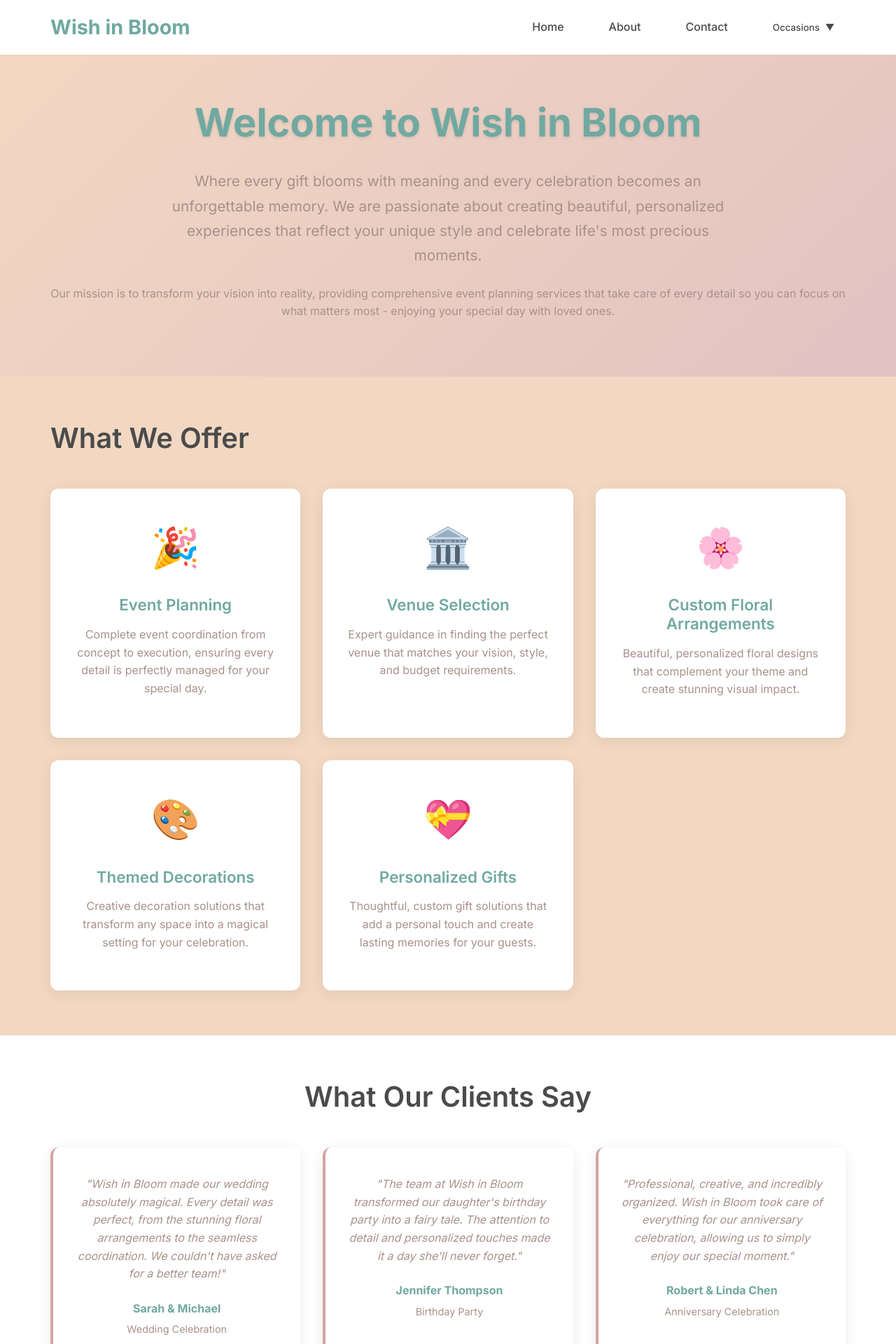
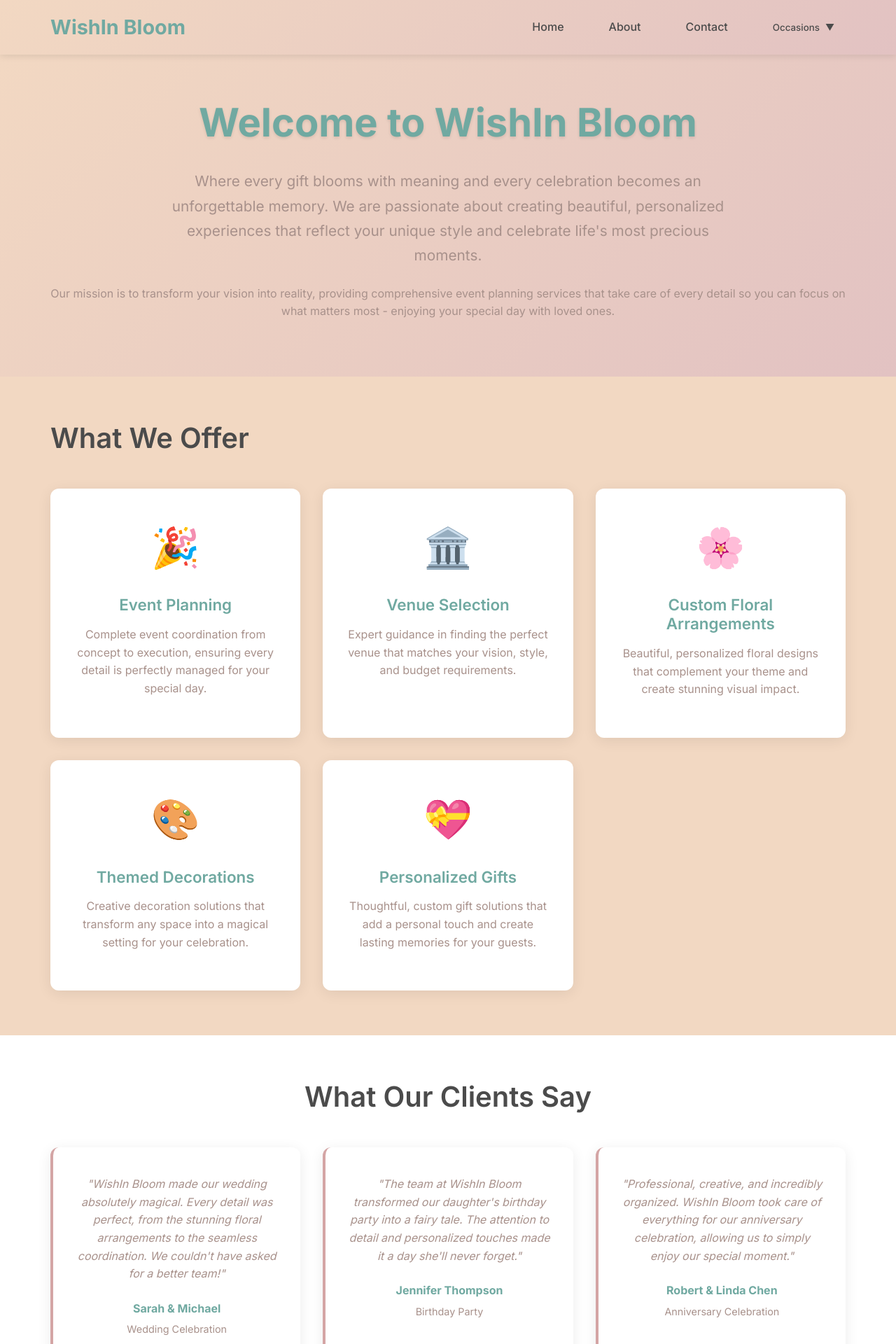
Before and after one commit to acgis-hama0098/newest-wishinbloom, a React (Vite) app: page /learn-more in a window 1280 px wide. Shown: the top 1920 px of the page at 70% size. Built offline with nearby package versions, Linux system fonts and the light colour scheme.

Commit message:
Fix: Site name, back-to-top button, and navbar updates
- Corrected site name to "WishIn Bloom".
- Added a "Back to Top" button to all pages.
- Implemented top-of-page scroll on navigation.
- Added a background color to the navbar.

```diff
--- a/src/App.tsx
+++ b/src/App.tsx
@@ -4,6 +4,7 @@ import { BrowserRouter as Router, Routes, Route } from 'react-router-dom';
 import Header from './components/Header';
 import Footer from './components/Footer';
 import ScrollToTop from './components/ScrollToTop';
+import ScrollToTopOnRoute from './components/ScrollToTopOnRoute';
 import Home from './pages/Home';
 import About from './pages/About';
 import Contact from './pages/Contact';
@@ -32,6 +33,7 @@ import './styles/globals.css';
 const App: React.FC = () => {
   return (
     <Router>
+      <ScrollToTopOnRoute />
       <div className="App">
         <Header />
         <main>
--- a/src/components/Header.css
+++ b/src/components/Header.css
@@ -1,6 +1,6 @@
 
 .header {
-  background-color: var(--bg-primary);
+  background: linear-gradient(135deg, var(--blush-beige) 0%, var(--dusty-rose-light) 100%);
   box-shadow: 0 2px 10px rgba(0, 0, 0, 0.1);
   position: sticky;
   top: 0;
--- a/src/components/Header.tsx
+++ b/src/components/Header.tsx
@@ -14,11 +14,11 @@ const Header: React.FC = () => {
   const isActiveLink = (path: string) => {
     return location.pathname === path;
   };
-  return <header className="bg-[#90afa8]">
+  return <header className="header">
       <div className="container">
         <div className="header-content">
           <Link to="/" className="logo" onClick={closeMenu}>
-            <span className="logo-text">Wish in Bloom</span>
+            <span className="logo-text">WishIn Bloom</span>
           </Link>
 
           <nav className={`nav ${isMenuOpen ? 'nav-open' : ''}`} role="navigation" aria-label="Main navigation">
--- a/src/components/Hero.tsx
+++ b/src/components/Hero.tsx
@@ -17,7 +17,7 @@ const Hero: React.FC = () => {
       <div className="hero-content">
         <div className="hero-text">
           <div className="hero-branding">
-            <h1 className="brand-name">Wish in Bloom</h1>
+            <h1 className="brand-name">WishIn Bloom</h1>
             <p className="brand-slogan">Where Every Gift Blooms with Meaning.</p>
           </div>
           <p className="hero-description">
--- /dev/null
+++ b/src/components/ScrollToTopOnRoute.tsx
@@ -0,0 +1,14 @@
+import { useEffect } from 'react';
+import { useLocation } from 'react-router-dom';
+
+const ScrollToTopOnRoute: React.FC = () => {
+  const { pathname } = useLocation();
+
+  useEffect(() => {
+    window.scrollTo(0, 0);
+  }, [pathname]);
+
+  return null;
+};
+
+export default ScrollToTopOnRoute;
--- a/src/pages/LearnMore.tsx
+++ b/src/pages/LearnMore.tsx
@@ -6,8 +6,8 @@ const LearnMore: React.FC = () => {
   return (
     <>
       <SEO
-        title="Learn More - Wish in Bloom"
-        description="Discover our comprehensive event planning services, from custom floral arrangements to personalized gifts. Learn why clients choose Wish in Bloom for their special occasions."
+        title="Learn More - WishIn Bloom"
+        description="Discover our comprehensive event planning services, from custom floral arrangements to personalized gifts. Learn why clients choose WishIn Bloom for their special occasions."
         keywords="event planning services, custom floral arrangements, personalized gifts, venue selection, themed decorations"
       />
       <div className="learn-more">
@@ -15,7 +15,7 @@ const LearnMore: React.FC = () => {
         <section className="section intro-section">
           <div className="container">
             <div className="intro-content">
-              <h1>Welcome to Wish in Bloom</h1>
+              <h1>Welcome to WishIn Bloom</h1>
               <p className="intro-text">
                 Where every gift blooms with meaning and every celebration becomes an unforgettable memory.
                 We are passionate about creating beautiful, personalized experiences that reflect your unique
@@ -70,21 +70,21 @@ const LearnMore: React.FC = () => {
             <h2>What Our Clients Say</h2>
             <div className="testimonials-grid">
               <div className="testimonial-card">
-                <p>"Wish in Bloom made our wedding absolutely magical. Every detail was perfect, from the stunning floral arrangements to the seamless coordination. We couldn't have asked for a better team!"</p>
+                <p>"WishIn Bloom made our wedding absolutely magical. Every detail was perfect, from the stunning floral arrangements to the seamless coordination. We couldn't have asked for a better team!"</p>
                 <div className="client-info">
                   <strong>Sarah & Michael</strong>
                   <span>Wedding Celebration</span>
                 </div>
               </div>
               <div className="testimonial-card">
-                <p>"The team at Wish in Bloom transformed our daughter's birthday party into a fairy tale. The attention to detail and personalized touches made it a day she'll never forget."</p>
+                <p>"The team at WishIn Bloom transformed our daughter's birthday party into a fairy tale. The attention to detail and personalized touches made it a day she'll never forget."</p>
                 <div className="client-info">
                   <strong>Jennifer Thompson</strong>
                   <span>Birthday Party</span>
                 </div>
               </div>
               <div className="testimonial-card">
-                <p>"Professional, creative, and incredibly organized. Wish in Bloom took care of everything for our anniversary celebration, allowing us to simply enjoy our special moment."</p>
+                <p>"Professional, creative, and incredibly organized. WishIn Bloom took care of everything for our anniversary celebration, allowing us to simply enjoy our special moment."</p>
                 <div className="client-info">
                   <strong>Robert & Linda Chen</strong>
                   <span>Anniversary Celebration</span>
```
